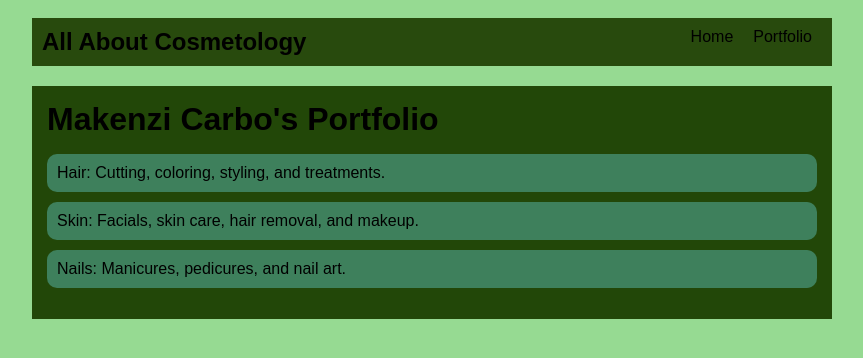
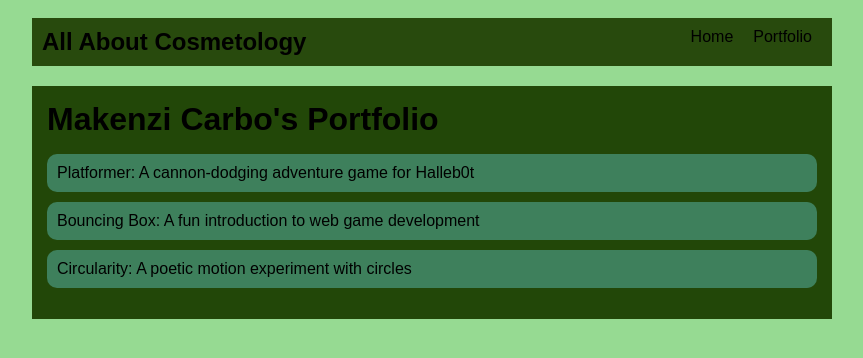
Before and after one commit to MakenziC/MakenziC.github.io, a plain HTML site: page portfolio.html in a window 1280 px wide. Shown: the whole page, without its empty margins (208-1071 px from the left). Drawn offline with Linux system fonts and the light colour scheme.

Commit message:
add portfolio page to website

```diff
--- a/portfolio.html
+++ b/portfolio.html
@@ -25,13 +25,13 @@
         <h1>Makenzi Carbo's Portfolio</h1>
         <ul id="portfolio">
           <li>
-                <a href="projects/platformer/">Hair: Cutting, coloring, styling, and treatments.</a>
+            <a href="fsd-projects/platformer/">Platformer: A cannon-dodging adventure game for Halleb0t</a>
           </li>
           <li>
-                <a href="projects/bouncing-box/">Skin: Facials, skin care, hair removal, and makeup.</a>
+            <a href="fsd-projects/bouncing-box/">Bouncing Box: A fun introduction to web game development</a>
           </li>
           <li>
-                <a href="projects/circularity/">Nails: Manicures, pedicures, and nail art.</a>
+            <a href="fsd-projects/circularity/">Circularity: A poetic motion experiment with circles</a>
           </li>
         </ul>
         </div>
```
Lines whose indentation alone changed are shown as unchanged.
